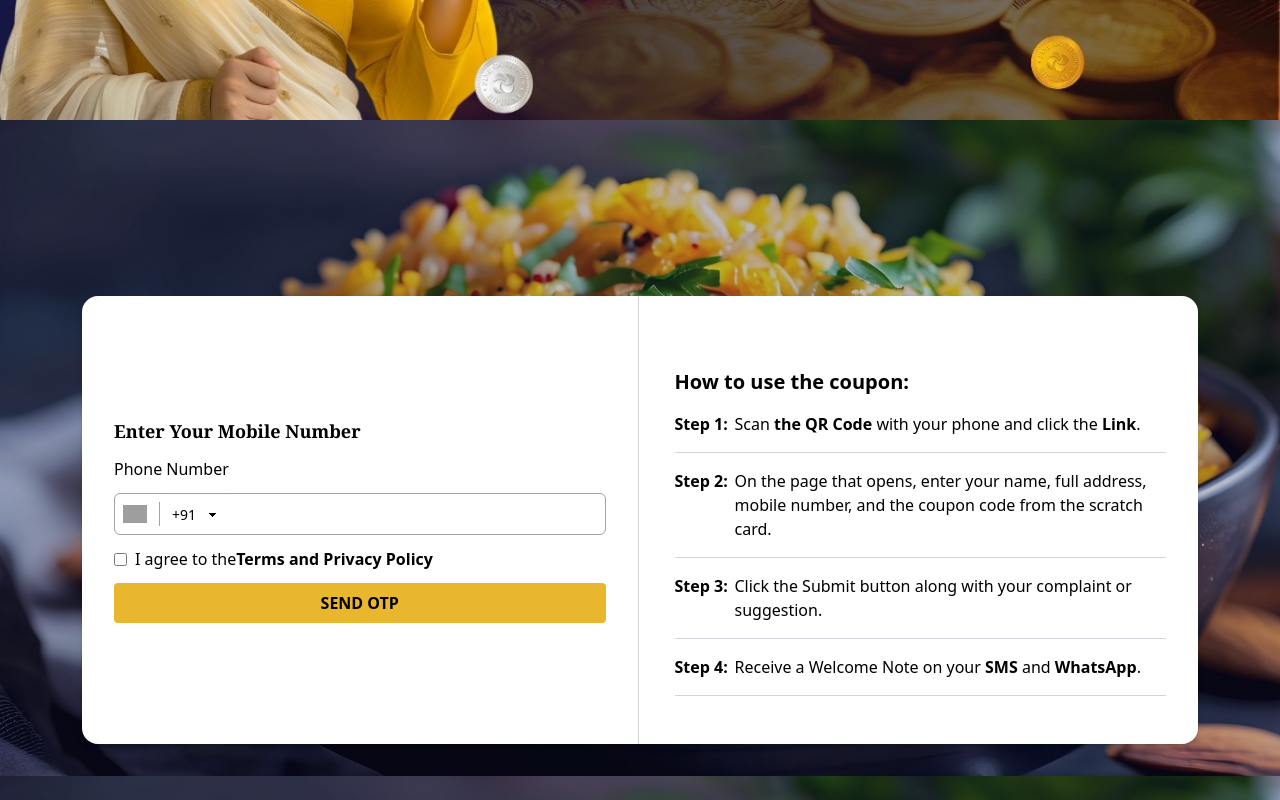
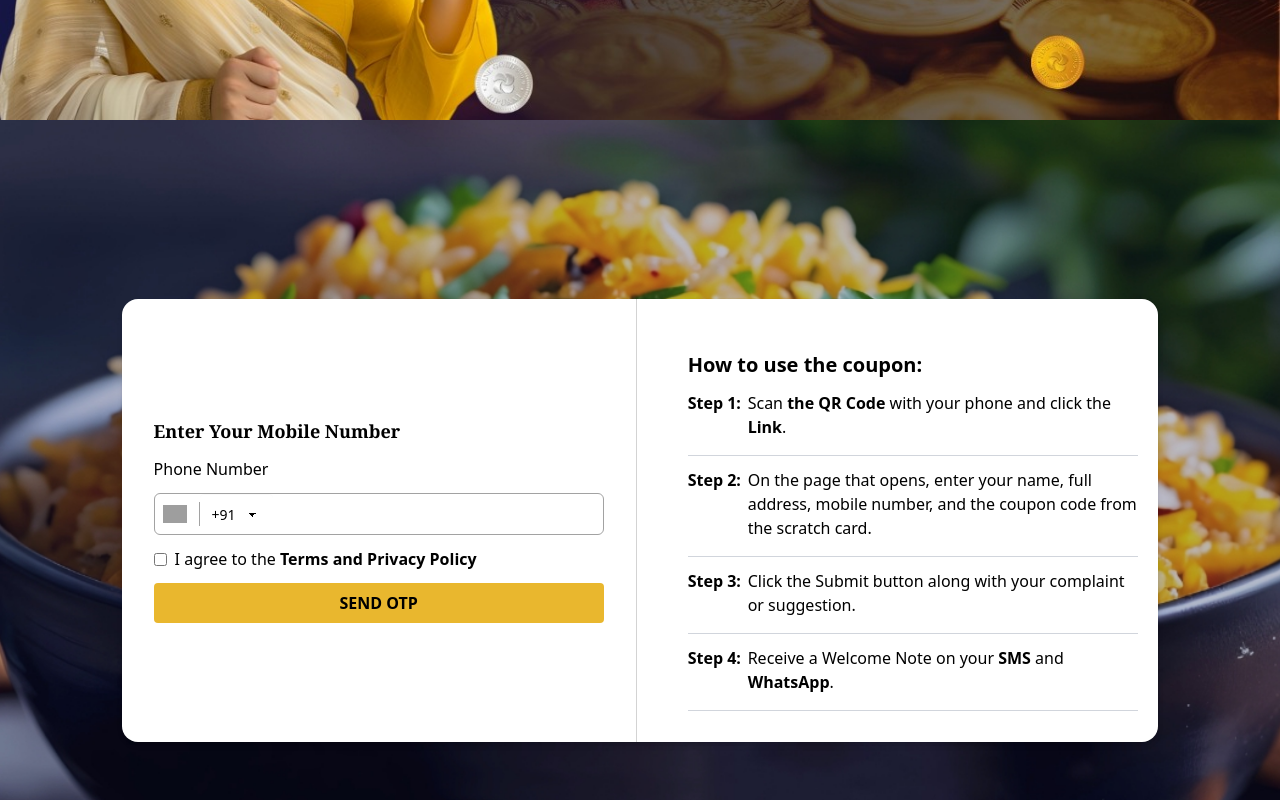
Before and after one commit to rahul-raj-hl/ripuraj, a Next.js app: page / in a window 1280 px wide. Shown: the part 520-1320 px from the top of the page. Built offline with nearby package versions, Linux system fonts and the light colour scheme; grey boxes are pictures that could not be loaded.

Commit message:
fix-adjusted padding margin in few components

```diff
--- a/src/components/Footer.js
+++ b/src/components/Footer.js
@@ -85,13 +85,13 @@ const Footer = () => {
         </div>
 
         {/* Footer Links */}
-        <div className="flex font-medium justify-between border-t-[2px] text-black border-[#bebcbc] pt-4 text-sm">
+        <div className="flex font-medium justify-between items-center border-t-[2px] text-black border-[#bebcbc] pt-4 text-sm md:text-base lg:text-lg">
           <div className="text-[#262688]">
             <p>© 2025 Ripuraj Agro</p>
           </div>
-          <div className="flex gap-5 text-[#262688]">
-            <p>© TERMS OF USE</p>
-            <p>PRIVACY NOTICE</p>
+          <div className="flex gap-2 items-center text-[#262688]">
+            <p className="text-xs sm:text-sm md:text-base">© TERMS OF USE</p>
+            <p className="text-xs sm:text-sm md:text-base">PRIVACY NOTICE</p>
           </div>
         </div>
       </div>
--- a/src/components/utils/languages/english.js
+++ b/src/components/utils/languages/english.js
@@ -12,7 +12,7 @@ const english = {
   enterMobileNumber: "Enter Your Mobile Number",
   phoneNumber: "Phone Number",
   termsText: "I agree to the",
-  terms: "Terms and Privacy Policy",
+  terms: " Terms and Privacy Policy",
   sendOtp: "SEND OTP",
 
   howToUseCoupon: "How to use the coupon:",
--- a/src/screens/OtpValidation.js
+++ b/src/screens/OtpValidation.js
@@ -81,10 +81,18 @@ const OTPValidation = () => {
 
   return (
     <div
-      className="flex flex-col min-h-screen items-stretch justify-center bg-img text-black px-5"
-      style={{ backgroundImage: "url('/validationPageImg.jpg')" }}
+      className="flex flex-col min-h-screen items-stretch justify-center bg-img text-black px-[5%] bg-cover bg-no-repeat bg-center"
+      style={{
+        backgroundImage: "url('/validationPageImg.jpg')",
+        paddingTop: "5%",
+        paddingBottom: "5%",
+      }}
     >
-      <div className="flex flex-col md:flex-row w-full max-w-[100%] lg:max-w-[90%] mx-auto">
+      <div
+        className={`flex flex-col md:flex-row w-full max-w-[100%] lg:max-w-[90%] mx-auto ${
+          /Android/i.test(navigator.userAgent) ? "mt-2 mb-2" : ""
+        }`}
+      >
         <div className="bg-white rounded-2xl shadow-md flex flex-col md:flex-row flex-1 text-black min-h-[80px] gap-5 items-stretch relative">
           {/* Left Content */}
           <div className="flex-1 flex flex-col items-stretch justify-center p-8 border-b md:border-b-0 md:border-r border-[#D3D3D3] gap-3">
@@ -107,7 +115,7 @@ const OTPValidation = () => {
           </div>
 
           {/* Right Content */}
-          <div className="flex-1 flex flex-col items-stretch justify-center p-4 md:py-18 md:pb-12 md:pr-8 gap-4 font-medium">
+          <div className="flex-1 flex flex-col items-stretch justify-center p-[3%] md:py-[5%] md:pb-[3%] md:pr-[2%] gap-3 font-medium">
             <h2 className="text-xl font-bold">
               {/* कूपन को कैसे प्रयोग करें: */}
               {t("howToUseCoupon")}
```
